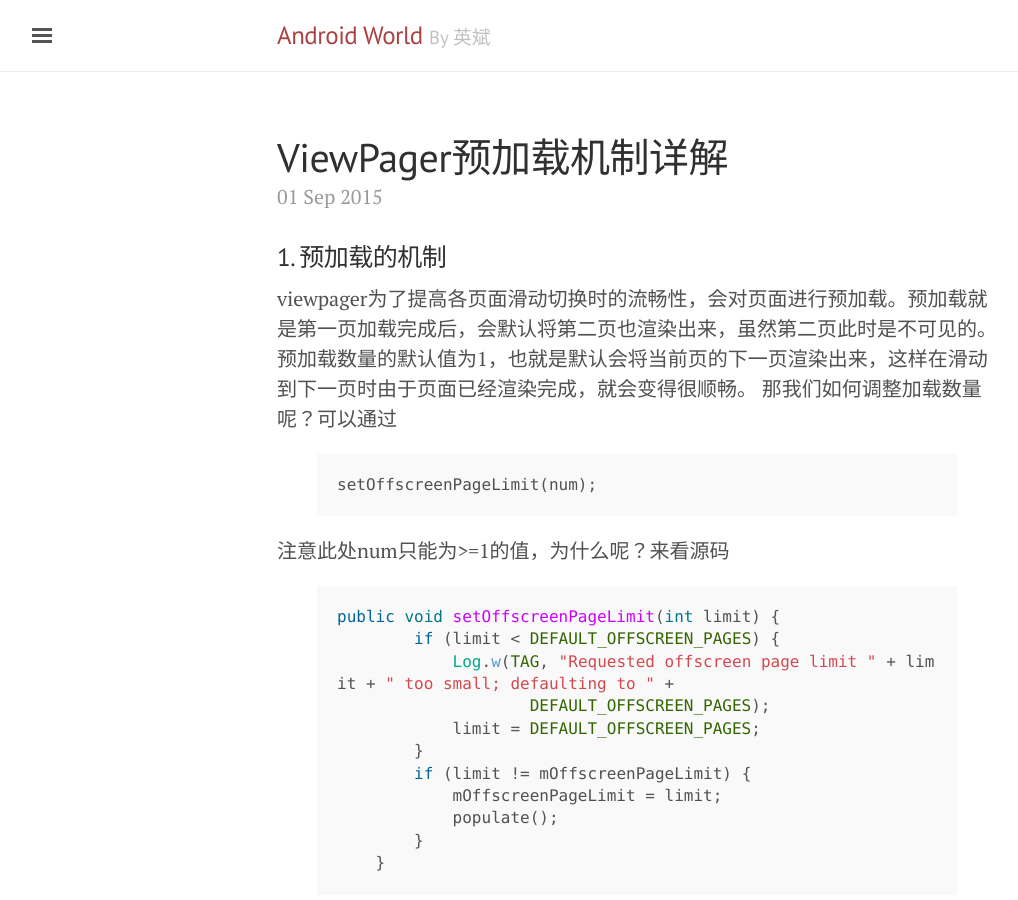
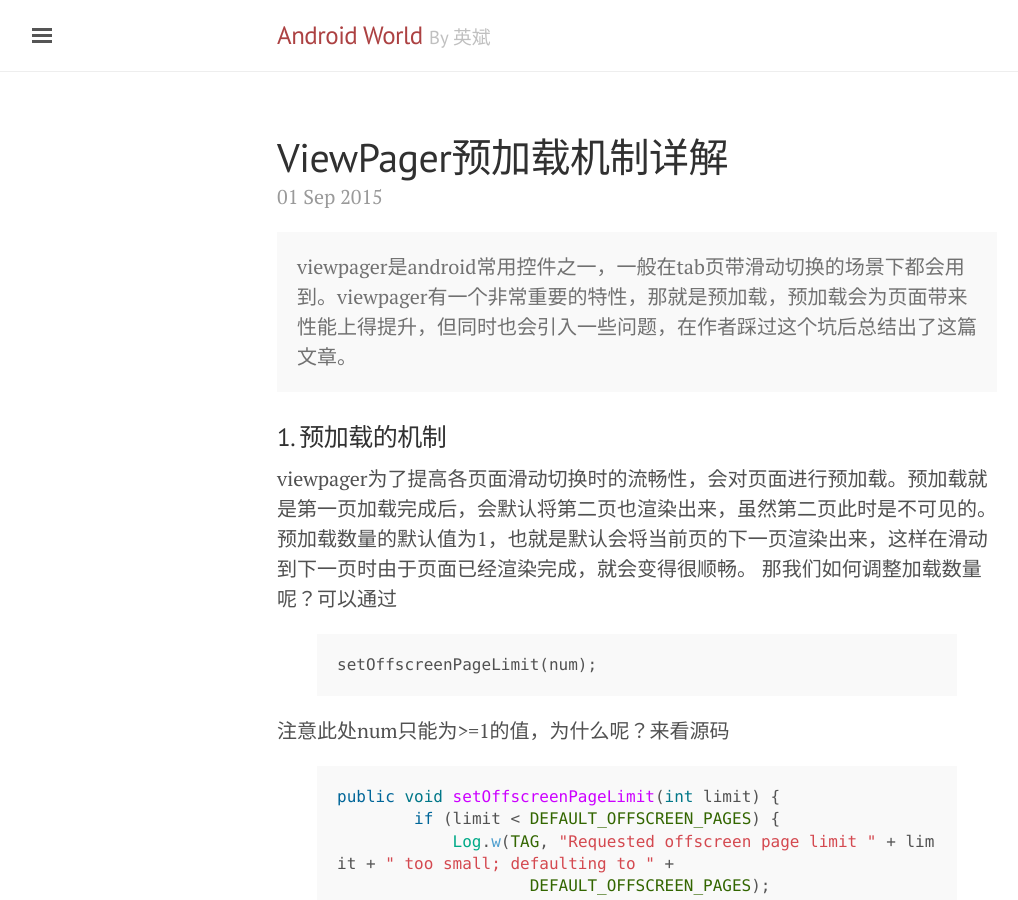
Before and after one commit to killermyth/killermyth.github.io, a Jekyll site: the page built from _posts/2015-09-01-example-content.md, in a window 1280 px wide and 900 px high. Shown: the whole window, without its empty margins (3-1021 px from the left). Built offline with Jekyll 4.4.1, drawn with Linux system fonts in a browser that asks for light colours.

Commit message:
new post

```diff
--- a/_posts/2015-09-01-example-content.md
+++ b/_posts/2015-09-01-example-content.md
@@ -2,6 +2,11 @@
 layout: post
 title: ViewPager预加载机制详解
 ---
+
+
+<div class="message">
+viewpager是android常用控件之一，一般在tab页带滑动切换的场景下都会用到。viewpager有一个非常重要的特性，那就是预加载，预加载会为页面带来性能上得提升，但同时也会引入一些问题，在作者踩过这个坑后总结出了这篇文章。
+</div>
 
 
 ### 1. 预加载的机制
```
